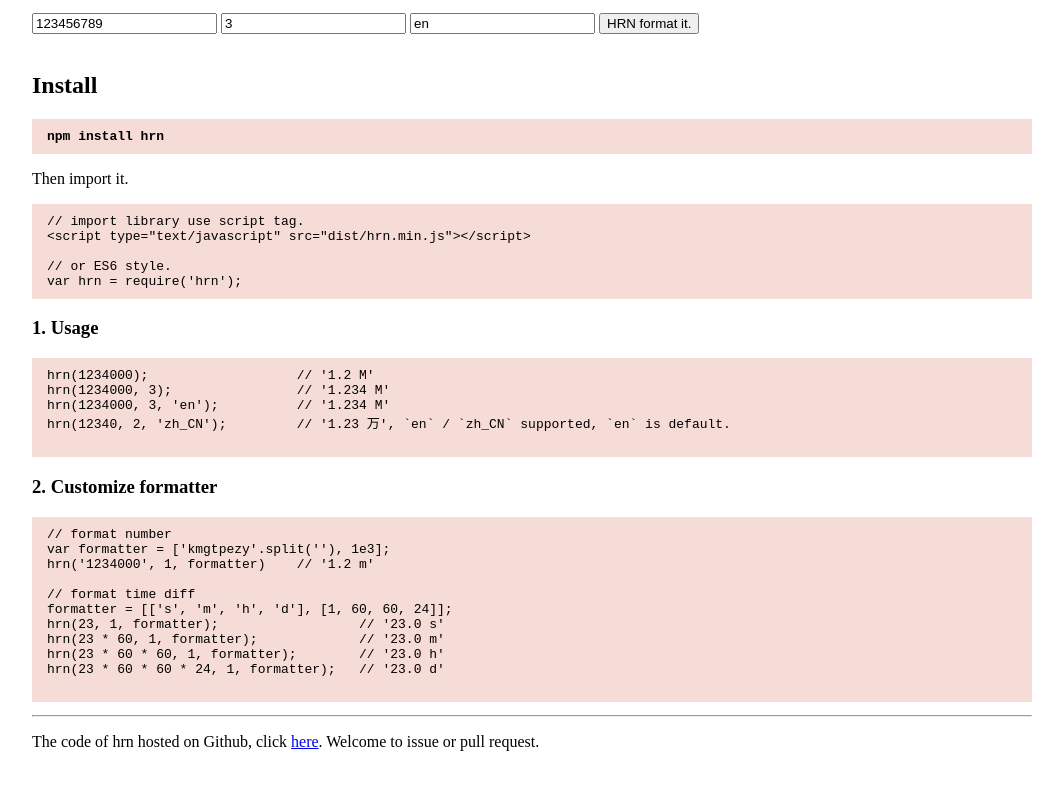
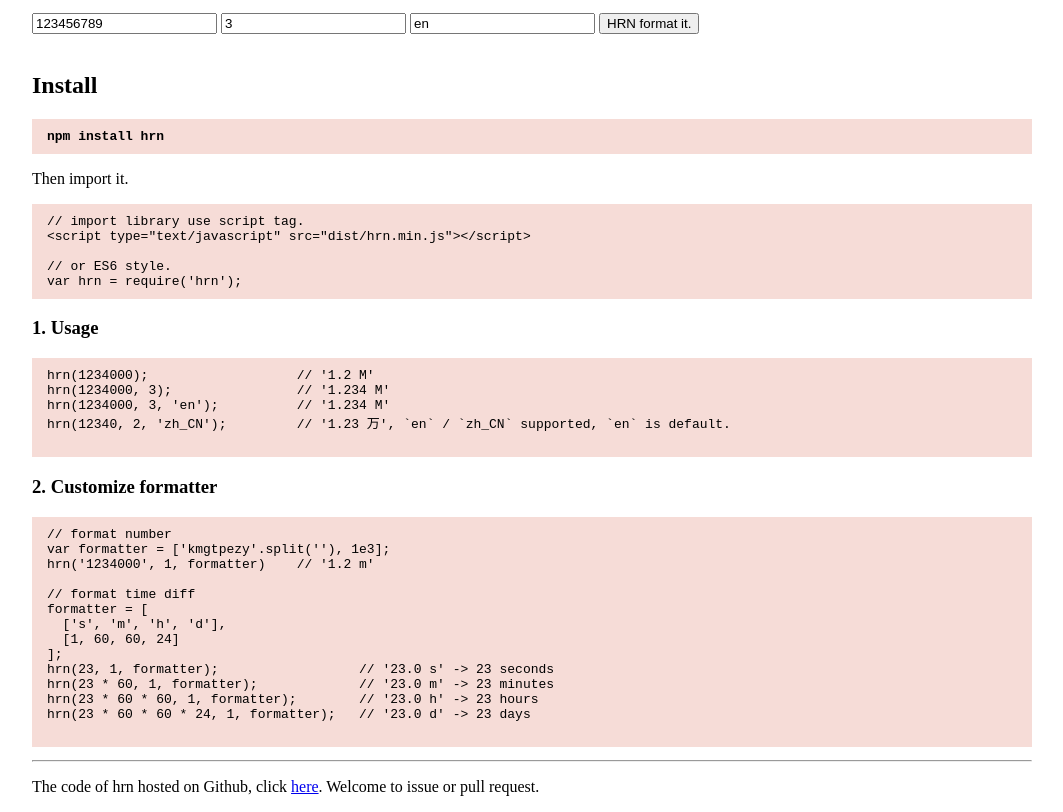
Before and after one commit to hustcc/hrn, a website: page index.html in a window 1280 px wide. Shown: the part 101-913 px from the top of the page, without its empty margins (108-1171 px from the left). Before the commit the page ends 868 px from the top, so only its background shows below. Drawn offline with Linux system fonts and the light colour scheme.

Commit message:
DEMO 注释

```diff
--- a/index.html
+++ b/index.html
@@ -68,11 +68,14 @@
 hrn('1234000', 1, formatter)    // '1.2 m'
 
 // format time diff
-formatter = [['s', 'm', 'h', 'd'], [1, 60, 60, 24]];
-hrn(23, 1, formatter);                  // '23.0 s'
-hrn(23 * 60, 1, formatter);             // '23.0 m'
-hrn(23 * 60 * 60, 1, formatter);        // '23.0 h'
-hrn(23 * 60 * 60 * 24, 1, formatter);   // '23.0 d'
+formatter = [
+  ['s', 'm', 'h', 'd'],
+  [1, 60, 60, 24]
+];
+hrn(23, 1, formatter);                  // '23.0 s' -> 23 seconds
+hrn(23 * 60, 1, formatter);             // '23.0 m' -> 23 minutes
+hrn(23 * 60 * 60, 1, formatter);        // '23.0 h' -> 23 hours
+hrn(23 * 60 * 60 * 24, 1, formatter);   // '23.0 d' -> 23 days
   </pre>
   <hr />
 
```
Also changed, not shown: tests/test.js (+3 -0 lines), README.md.
